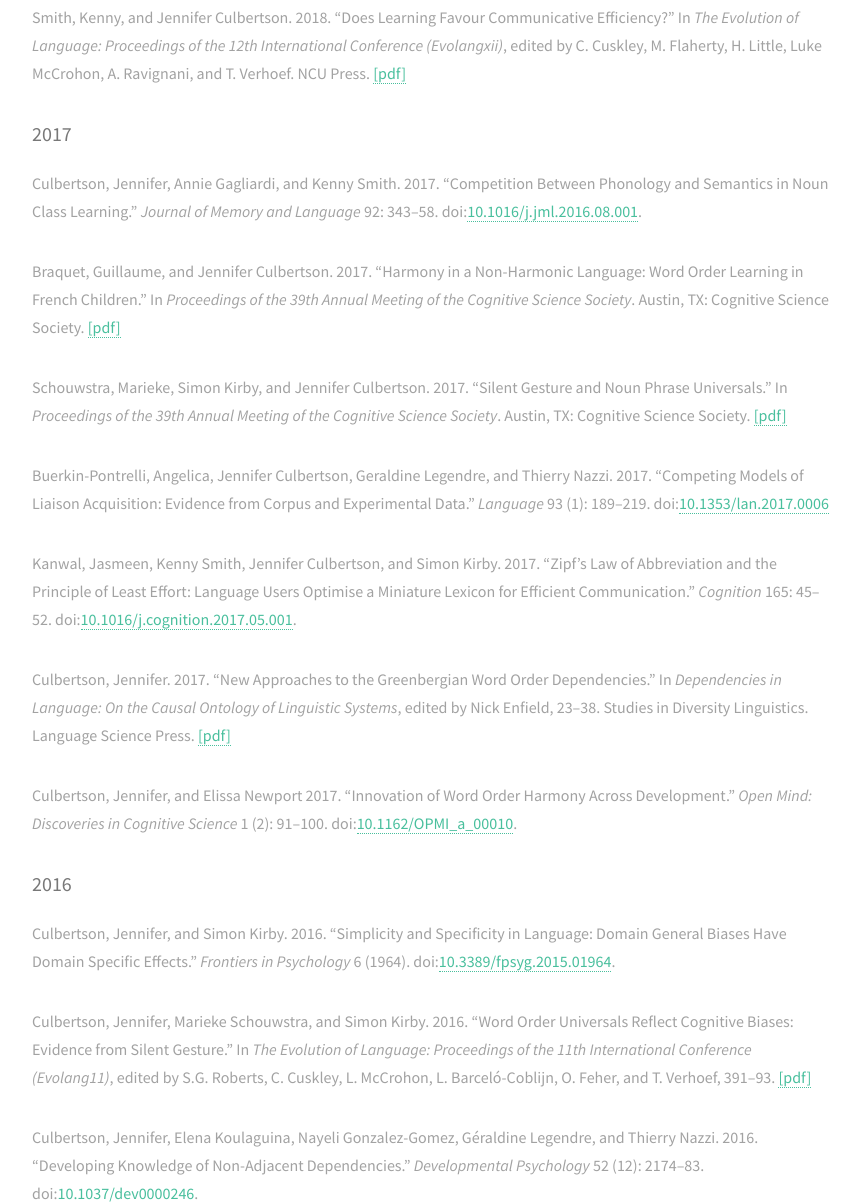
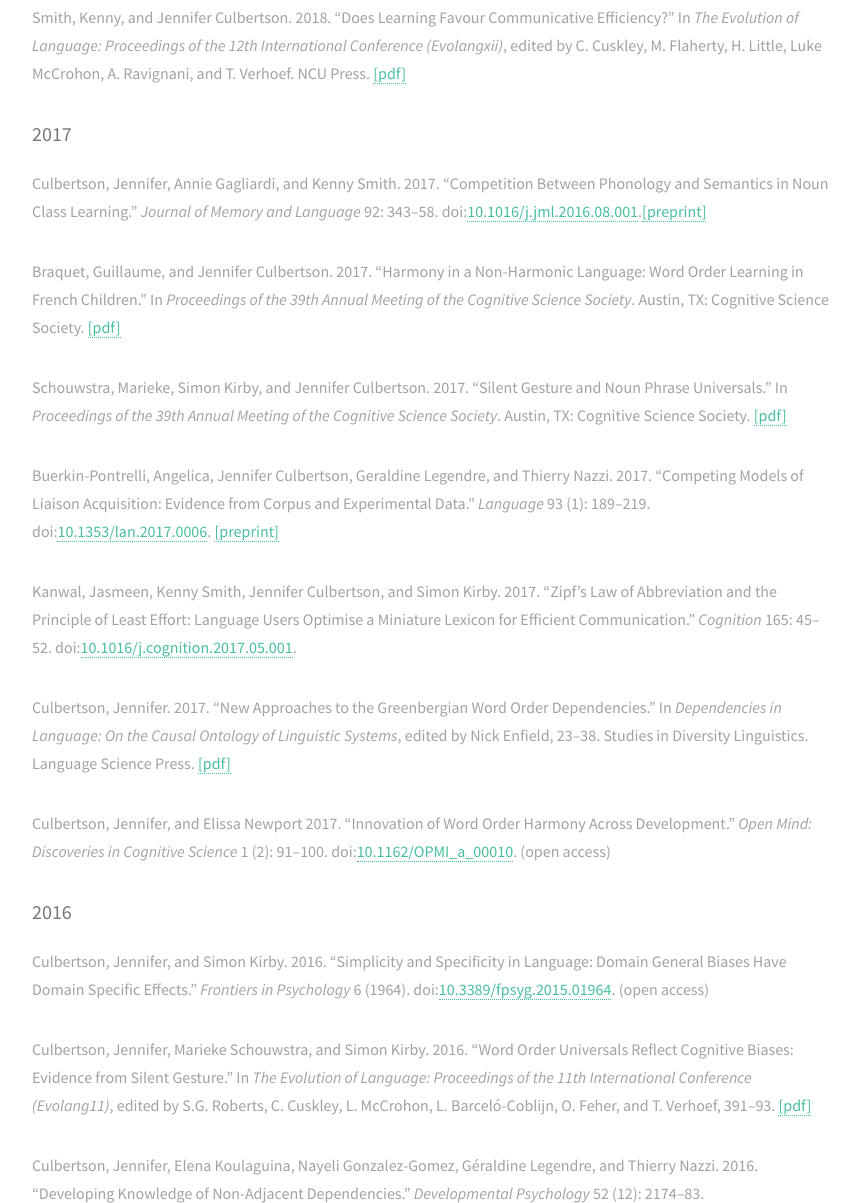
Before and after one commit to jennifer-culbertson/jennifer-culbertson.github.io, a plain HTML site: page index.html in a window 1280 px wide. Shown: the part 1173-2376 px from the top of the page, without its empty margins (400-1260 px from the left). Drawn offline with Linux system fonts and the light colour scheme.

Commit message:
other articles links updated

```diff
--- a/index.html
+++ b/index.html
@@ -61,7 +61,7 @@
 						<p>Culbertson, Jennifer, Hanna Jarvinen, Frances Haggarty, and Kenny Smith. to appear. “Children’s Sensitivity to Phonological and Semantic Cues During Noun Class Learning: Evidence for a Phonological Bias.” <em>Language</em>. <a href="https://psyarxiv.com/ufc4b/">[preprint]</a></p>
 						</div>
 						<div id="ref-culbertson2017artificial">
-						<p>Culbertson, Jennifer. {to appear}. “Artificial Language Learning.” In <em>Oxford Handbook of Experimental Syntax</em>, edited by Jon Sprouse. New York, NY: Oxford University Press.</p>
+						<p>Culbertson, Jennifer. to appear. “Artificial Language Learning.” In <em>Oxford Handbook of Experimental Syntax</em>, edited by Jon Sprouse. New York, NY: Oxford University Press.</p>
 						</div>
 						<div id="ref-culbertson2018artificial">
 						<p>Culbertson, Jennifer, and Kathryn Schuler. 2019. “Artificial Language Learning in Children.” <em>Annual Review of Linguistics</em> 5: 353–73. doi:<a href="https://doi.org/10.1146/annurev-linguistics-011718-012329">10.1146/annurev-linguistics-011718-012329</a>. <a href="http://www.annualreviews.org/eprint/2ZRx3G7H9CnZif5v5uE9/full/10.1146/annurev-linguistics-011718-012329">[link to free e-print]</a></p>
@@ -75,7 +75,7 @@
 						</div>
 						<h3>2017</h3>
 						<div id="ref-culbertson2017competition">
-						<p>Culbertson, Jennifer, Annie Gagliardi, and Kenny Smith. 2017. “Competition Between Phonology and Semantics in Noun Class Learning.” <em>Journal of Memory and Language</em> 92: 343–58. doi:<a href="https://doi.org/10.1016/j.jml.2016.08.001">10.1016/j.jml.2016.08.001</a>.</p>
+						<p>Culbertson, Jennifer, Annie Gagliardi, and Kenny Smith. 2017. “Competition Between Phonology and Semantics in Noun Class Learning.” <em>Journal of Memory and Language</em> 92: 343–58. doi:<a href="https://doi.org/10.1016/j.jml.2016.08.001">10.1016/j.jml.2016.08.001</a>.<a href="www.pure.ed.ac.uk/admin/files/27492403/CulbertsonGagliardiSmithFinal_1_.pdf">[preprint]</a></p>
 						</div>
 						<div id="ref-braquet2017harmony">
 						<p>Braquet, Guillaume, and Jennifer Culbertson. 2017. “Harmony in a Non-Harmonic Language: Word Order Learning in French Children.” In <em>Proceedings of the 39th Annual Meeting of the Cognitive Science Society</em>. Austin, TX: Cognitive Science Society. <a href="https://mindmodeling.org/cogsci2017/papers/0042/paper0042.pdf">[pdf]</a></p>
@@ -84,7 +84,7 @@
 						<p>Schouwstra, Marieke, Simon Kirby, and Jennifer Culbertson. 2017. “Silent Gesture and Noun Phrase Universals.” In <em>Proceedings of the 39th Annual Meeting of the Cognitive Science Society</em>. Austin, TX: Cognitive Science Society. <a href="https://mindmodeling.org/cogsci2017/papers/0585/paper0585.pdf">[pdf]</a></p>
 						</div>
 						<div id="ref-buerkin2017early">
-						<p>Buerkin-Pontrelli, Angelica, Jennifer Culbertson, Geraldine Legendre, and Thierry Nazzi. 2017. “Competing Models of Liaison Acquisition: Evidence from Corpus and Experimental Data.” <em>Language</em> 93 (1): 189–219. doi:<a href="https://doi.org/10.1353/lan.2017.0006">10.1353/lan.2017.0006</a></p>
+						<p>Buerkin-Pontrelli, Angelica, Jennifer Culbertson, Geraldine Legendre, and Thierry Nazzi. 2017. “Competing Models of Liaison Acquisition: Evidence from Corpus and Experimental Data.” <em>Language</em> 93 (1): 189–219. doi:<a href="https://doi.org/10.1353/lan.2017.0006">10.1353/lan.2017.0006</a>. <a href="http://ling.auf.net/lingbuzz/003205?_s=VGpal0jU15l5Ws2k&_k=fH5_icmEdc4YRa-4">[preprint]</a></p>
 						</div>
 						<div id="ref-kanwal2017zipf">
 						<p>Kanwal, Jasmeen, Kenny Smith, Jennifer Culbertson, and Simon Kirby. 2017. “Zipf’s Law of Abbreviation and the Principle of Least Effort: Language Users Optimise a Miniature Lexicon for Efficient Communication.” <em>Cognition</em> 165: 45–52. doi:<a href="https://doi.org/10.1016/j.cognition.2017.05.001">10.1016/j.cognition.2017.05.001</a>.</p>
@@ -93,11 +93,11 @@
 						<p>Culbertson, Jennifer. 2017. “New Approaches to the Greenbergian Word Order Dependencies.” In <em>Dependencies in Language: On the Causal Ontology of Linguistic Systems</em>, edited by Nick Enfield, 23–38. Studies in Diversity Linguistics. Language Science Press. <a href="https://www.oapen.org/download?type=document&docid=631263#page=29">[pdf]</a></p>
 						</div>
 						<div id="ref-culbertson2017innovation">
-						<p>Culbertson, Jennifer, and Elissa Newport 2017. “Innovation of Word Order Harmony Across Development.” <em>Open Mind: Discoveries in Cognitive Science</em> 1 (2): 91–100. doi:<a href="https://doi.org/10.1162/OPMI_a_00010 ">10.1162/OPMI_a_00010</a>.</p>
+						<p>Culbertson, Jennifer, and Elissa Newport 2017. “Innovation of Word Order Harmony Across Development.” <em>Open Mind: Discoveries in Cognitive Science</em> 1 (2): 91–100. doi:<a href="https://doi.org/10.1162/OPMI_a_00010 ">10.1162/OPMI_a_00010</a>. (open access)</p>
 						</div>
 						<h3>2016</h3>
 						<div id="ref-culbertson2016simplicity">
-						<p>Culbertson, Jennifer, and Simon Kirby. 2016. “Simplicity and Specificity in Language: Domain General Biases Have Domain Specific Effects.” <em>Frontiers in Psychology</em> 6 (1964). doi:<a href="https://doi.org/10.3389/fpsyg.2015.01964">10.3389/fpsyg.2015.01964</a>.</p>
+						<p>Culbertson, Jennifer, and Simon Kirby. 2016. “Simplicity and Specificity in Language: Domain General Biases Have Domain Specific Effects.” <em>Frontiers in Psychology</em> 6 (1964). doi:<a href="https://doi.org/10.3389/fpsyg.2015.01964">10.3389/fpsyg.2015.01964</a>. (open access)</p>
 						</div>
 						<div id="ref-culbertson2016word">
 						<p>Culbertson, Jennifer, Marieke Schouwstra, and Simon Kirby. 2016. “Word Order Universals Reflect Cognitive Biases: Evidence from Silent Gesture.” In <em>The Evolution of Language: Proceedings of the 11th International Conference (Evolang11)</em>, edited by S.G. Roberts, C. Cuskley, L. McCrohon, L. Barceló-Coblijn, O. Feher, and T. Verhoef, 391–93. <a href="http://evolang.org/neworleans/pdf/EVOLANG_11_paper_39.pdf">[pdf]</a></p>
```
